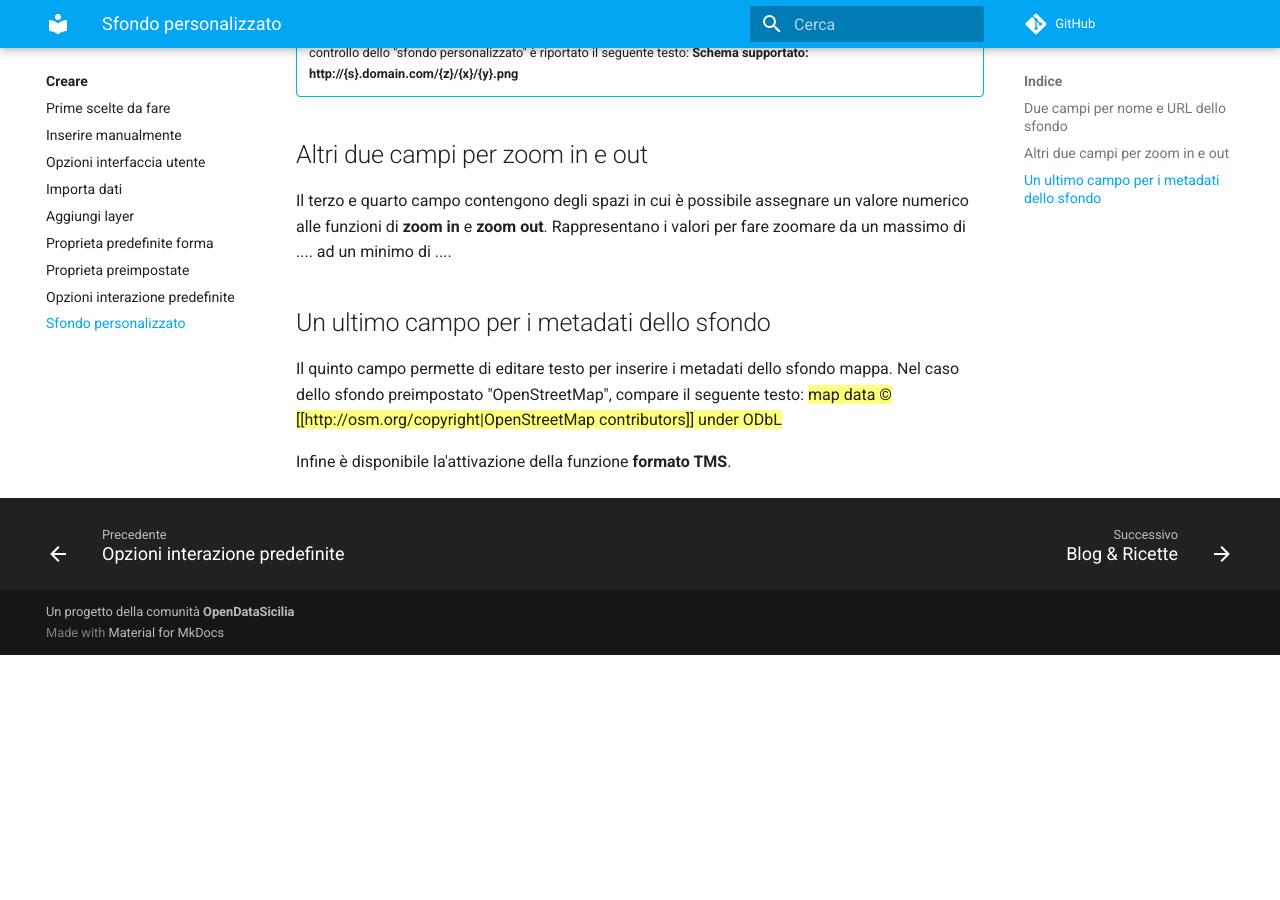
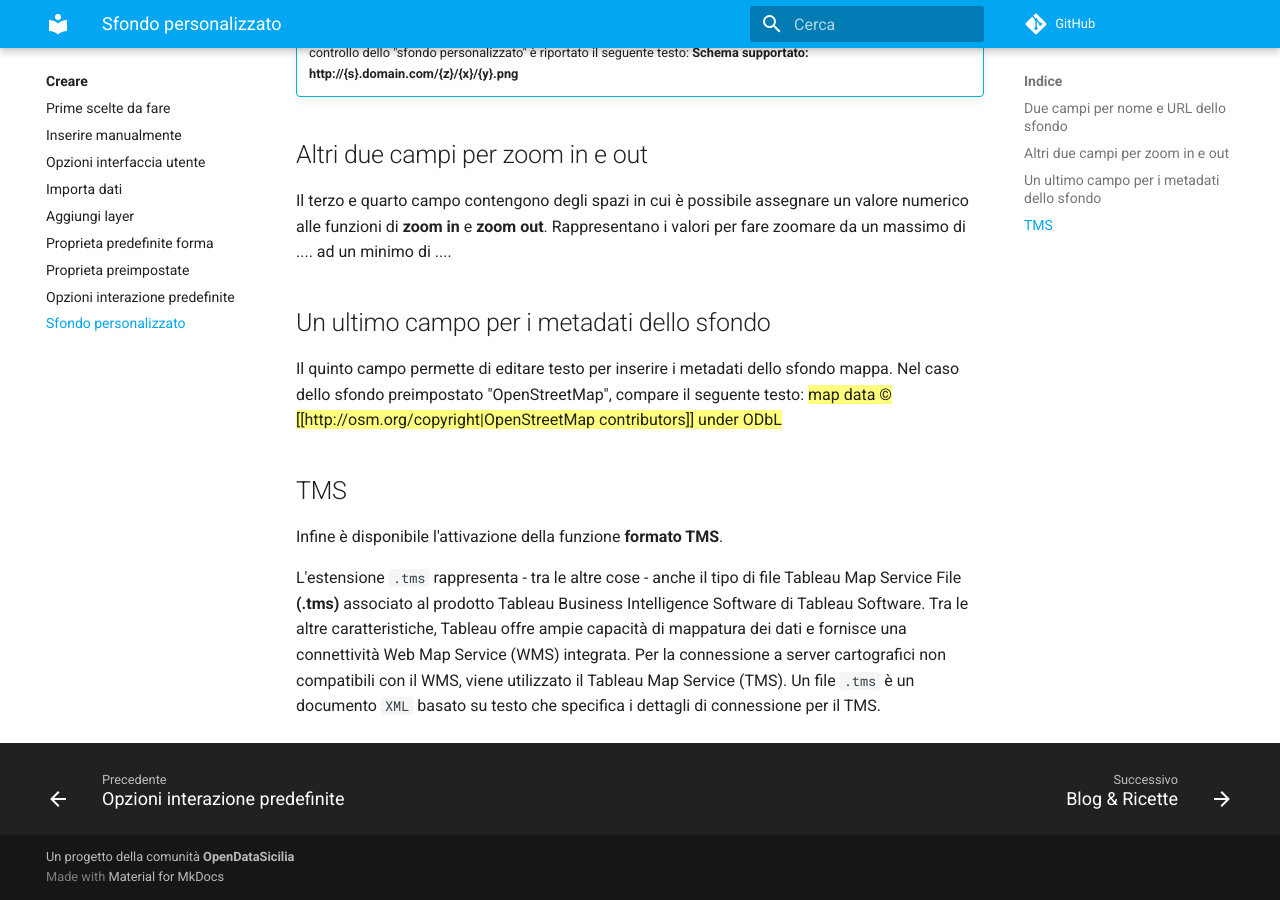
Before and after one commit to opendatasicilia/guida-umap, an MkDocs documentation site: the page built from docs/creare/sfondo-personalizzato.md, in a window 1280 px wide and 900 px high, scrolled down 687 px. Built offline with MkDocs 1.6.1 and Material for MkDocs 9.7.7, drawn with Linux system fonts in a browser that asks for light colours; comment, search, counter and statistics services are not loaded; before the commit the page ends 1342 px from its top, so only the background shows below that.

Commit message:
Update sfondo-personalizzato.md

```diff
--- a/docs/creare/sfondo-personalizzato.md
+++ b/docs/creare/sfondo-personalizzato.md
@@ -21,4 +21,8 @@
 
 Il quinto campo permette di editare testo per inserire i metadati dello sfondo mappa. Nel caso dello sfondo preimpostato "OpenStreetMap", compare il seguente testo: ==map data © [[http://osm.org/copyright|OpenStreetMap contributors]] under ODbL==
 
-Infine è disponibile la'attivazione della funzione **formato TMS**.
+## TMS
+
+Infine è disponibile l'attivazione della funzione **formato TMS**.
+
+L'estensione `.tms` rappresenta - tra le altre cose - anche il tipo di file Tableau Map Service File **(.tms)** associato al prodotto Tableau Business Intelligence Software di Tableau Software. Tra le altre caratteristiche, Tableau offre ampie capacità di mappatura dei dati e fornisce una connettività Web Map Service (WMS) integrata. Per la connessione a server cartografici non compatibili con il WMS, viene utilizzato il Tableau Map Service (TMS). Un file `.tms` è un documento `XML` basato su testo che specifica i dettagli di connessione per il TMS.
```
